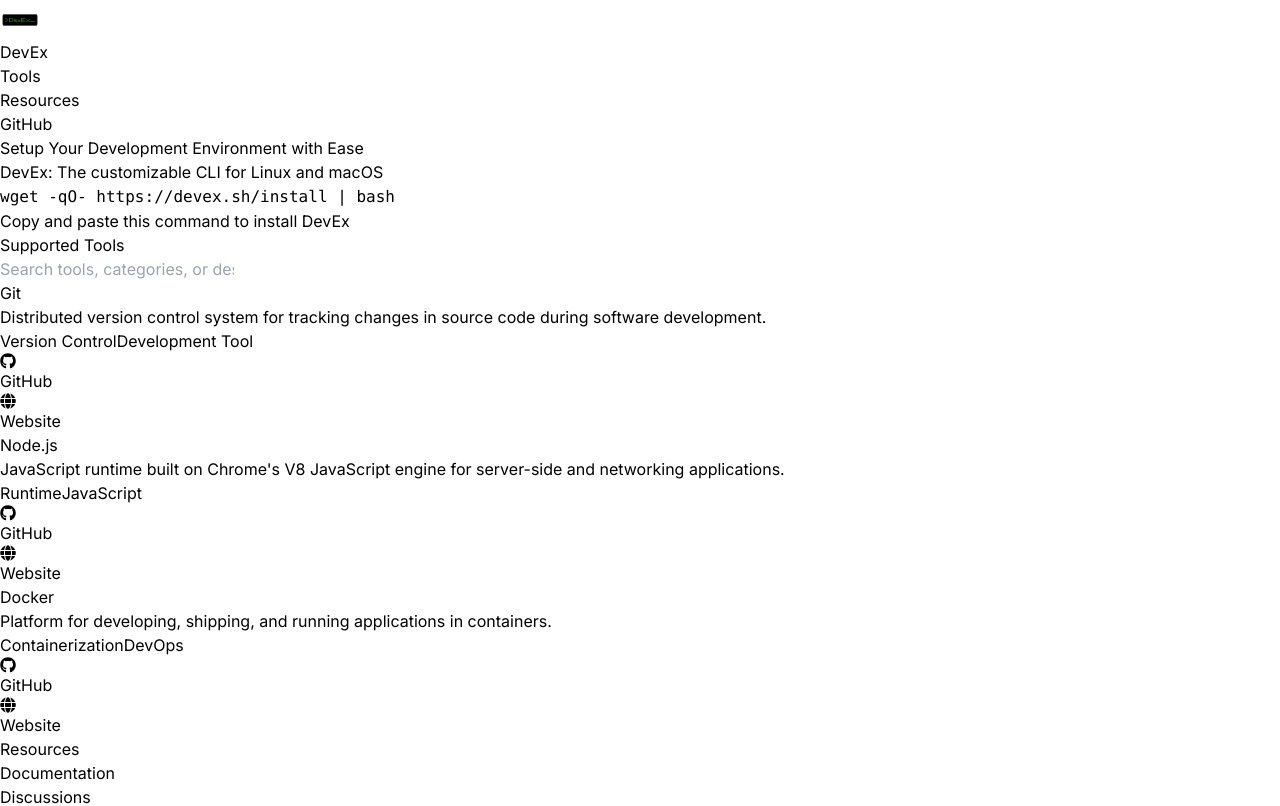
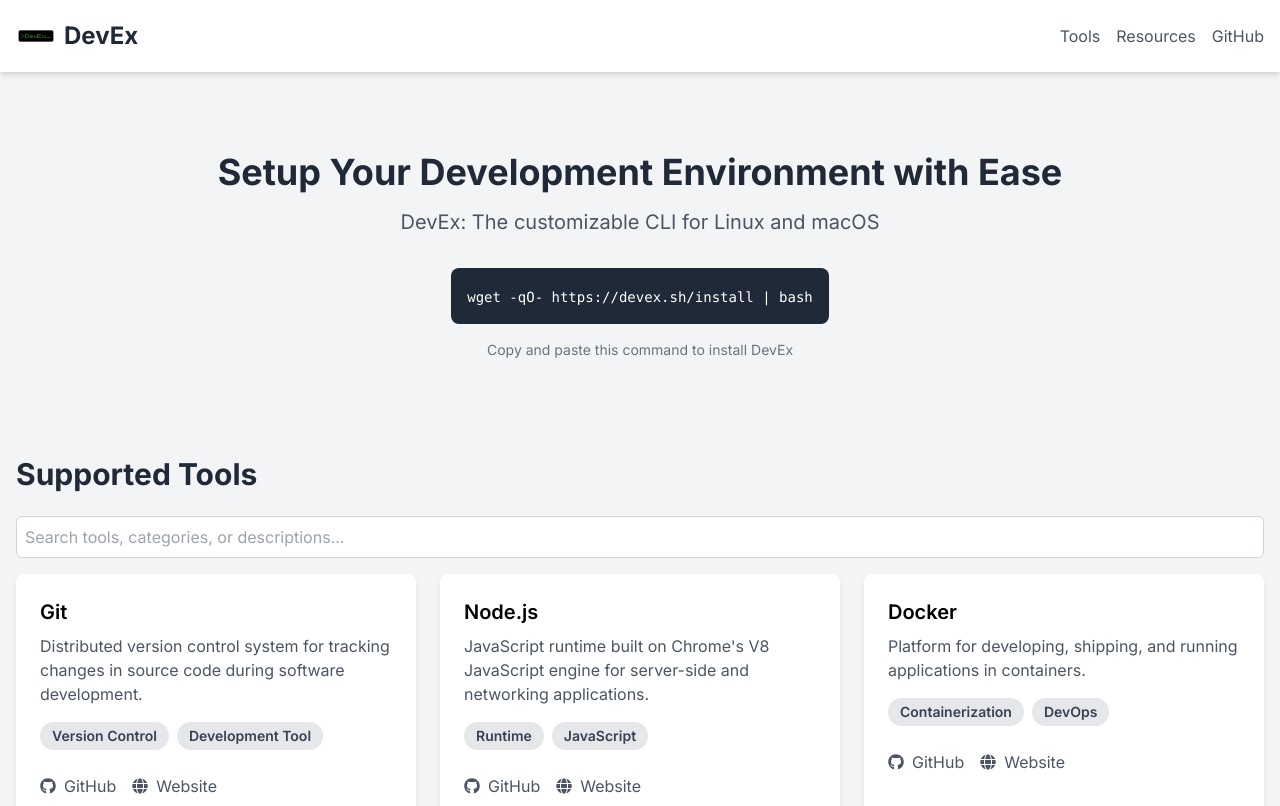
Before and after one commit to jameswlane/devex-site, a Next.js app: page / in a window 1280 px wide. Shown: the top 806 px of the page. Built offline with nearby package versions, Linux system fonts and the light colour scheme.

Commit message:
fixed style

```diff
--- /dev/null
+++ b/postcss.config.js
@@ -0,0 +1,6 @@
+module.exports = {
+  plugins: {
+    tailwindcss: {},
+    autoprefixer: {},
+  },
+}
--- /dev/null
+++ b/tailwind.config.js
@@ -0,0 +1,12 @@
+/** @type {import('tailwindcss').Config} */
+module.exports = {
+  content: [
+    "./app/**/*.{js,ts,jsx,tsx,mdx}",
+    "./pages/**/*.{js,ts,jsx,tsx,mdx}",
+    "./components/**/*.{js,ts,jsx,tsx,mdx}",
+  ],
+  theme: {
+    extend: {},
+  },
+  plugins: [],
+}
```
Also changed, not shown: package.json (+5 -3 lines), 1 other file (tests, documents, lock files or other folders).
